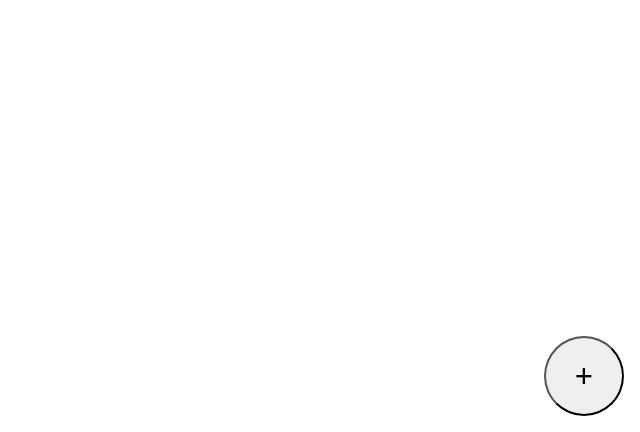
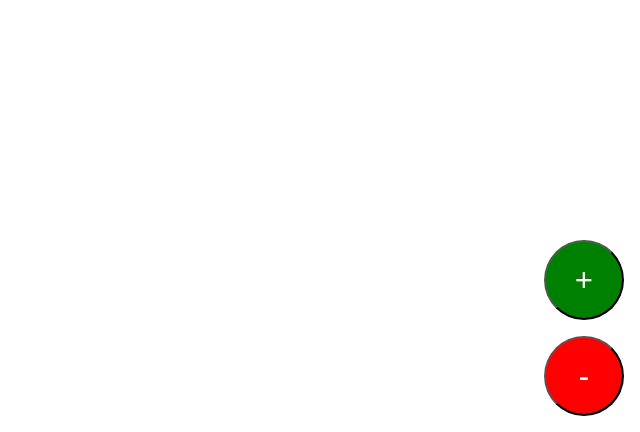
Before and after one commit to simon-bauer/shoppinglist, a Python web app: template listapp/templates/list.html in a window 1280 px wide. Shown: the part 368-800 px from the top of the page, without its empty margins (640-1280 px from the left). Run offline with Jinja, Linux system fonts and the light colour scheme; the template is opened without the code that fills it: most values are stand-ins (such as "Sample title", 1, 10 or a date in 2020).

Commit message:
add delete button

```diff
--- a/Todo.txt
+++ b/Todo.txt
@@ -4,6 +4,6 @@ x Github Projekt erzeugen
       x wenn in db.sqlite3, dann von github ausschliessen
 x Neues Datenbankschema nutzen mit ShoppingItem und ShoppingListItem
 x Checkbox anschliessen
-- Reload bei hinzufuegen von neuem Element verbessern
+x Button to delete all done items
+- Reload bei hinzufuegen von neuem Element und bei loeschen verbessern
 - Von anderen Nutzern hinzugefuegte Elemente automatisch nachladen
-- Button to delete all done items
--- a/listapp/templates/list.html
+++ b/listapp/templates/list.html
@@ -9,8 +9,19 @@
     <link href="https://cdn.jsdelivr.net/npm/bootstrap@5.3.0-alpha1/dist/css/bootstrap.min.css" rel="stylesheet"
         integrity="sha384-GLhlTQ8iRABdZLl6O3oVMWSktQOp6b7In1Zl3/Jr59b6EGGoI1aFkw7cmDA6j6gD" crossorigin="anonymous">
     <style>
+        #addbutton {
+            height: 80px;
+            width: 80px;
+            border-radius: 50%;
+            font-size: 32px;
+            position: absolute;
+            right: 16px;
+            bottom: 112px;
+            background-color: green;
+            color: white;
+        }
 
-        button {
+        #removebutton {
             height: 80px;
             width: 80px;
             border-radius: 50%;
@@ -18,6 +29,8 @@
             position: absolute;
             right: 16px;
             bottom: 16px;
+            background-color: red;
+            color: white;
         }
     </style>
 
@@ -32,7 +45,8 @@
         <h1>Bauerlist</h1>
     </header>
 
-    <button onclick="addItem()">+</button>
+    <button id="addbutton" onclick="addItem()">+</button>
+    <button id="removebutton" onclick="removeDoneItems()">-</button>
 
     <div class="list-group">
     {% for item in all_items %}
@@ -80,6 +94,23 @@
 
             fetch(request);
         }
+
+        function removeDoneItems() {
+            let token = '{{ csrf_token }}';
+
+            const request = new Request(
+                '/listapp/',
+                {
+                    method: 'DELETE',
+                    headers: {
+                        'X-CSRFToken': token,
+                    },
+                    mode: 'same-origin',
+                });
+
+            fetch(request);
+            window.location.reload();
+        }
     </script>
 
 </body>
```
Also changed, not shown: listapp/views.py (+7 -3 lines).
